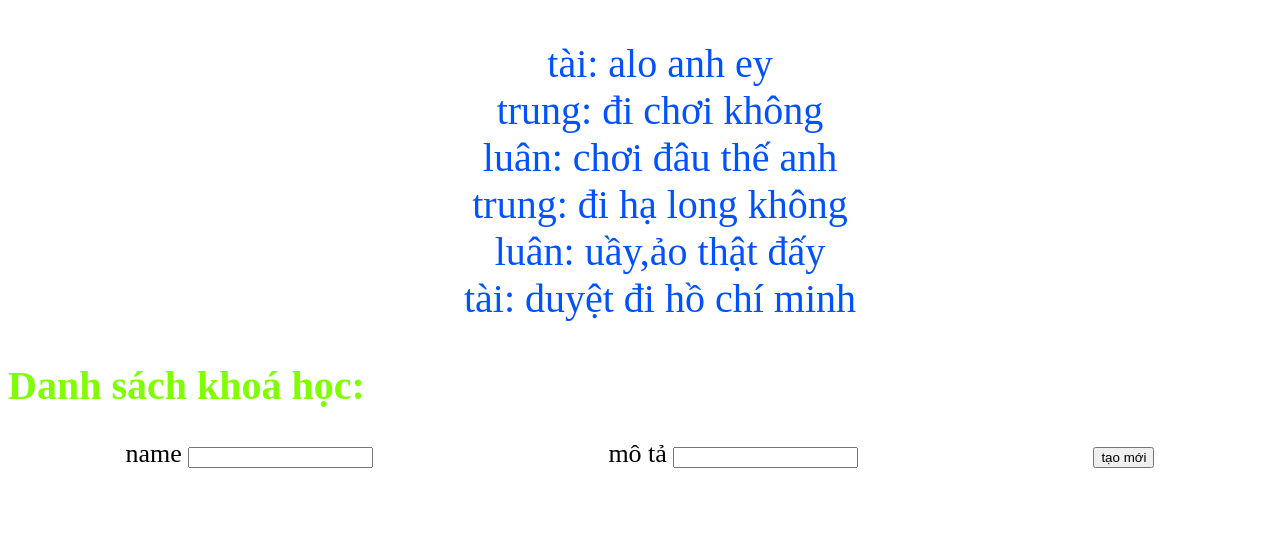
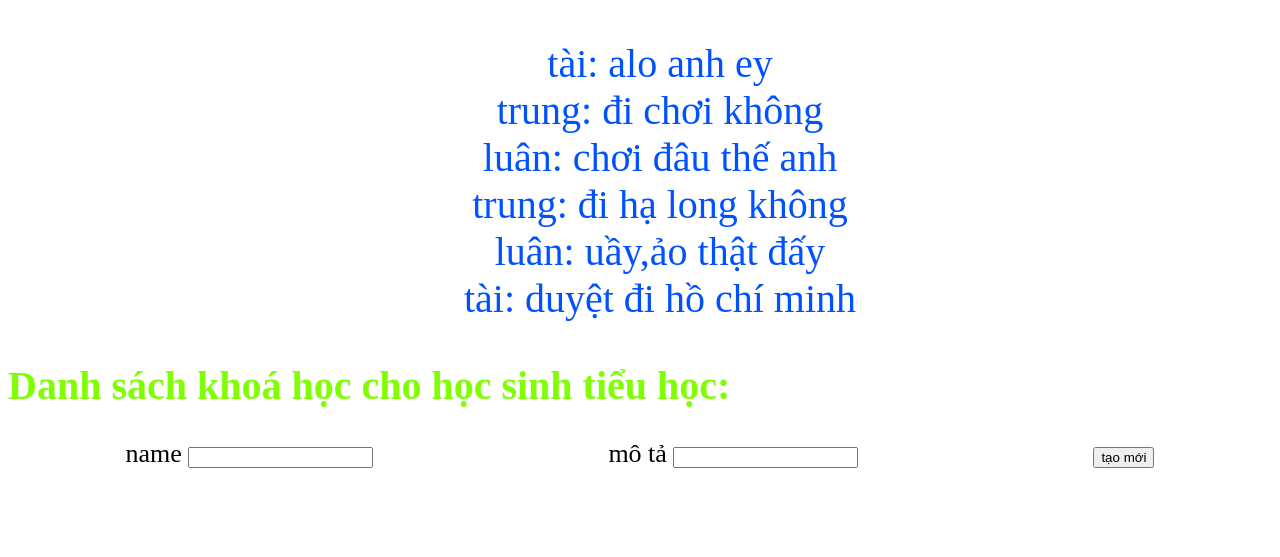
Before and after one commit to taikinhmon2/demogit, a plain HTML site: page index.html in a window 1280 px wide. Shown: the top 557 px of the page. Drawn offline with Linux system fonts and the light colour scheme; no server answers.

Commit message:
Update index.html

```diff
--- a/index.html
+++ b/index.html
@@ -12,7 +12,7 @@
     <ul class="test">
 
     </ul>
-    <h1 class="dsach">Danh sách khoá học: </h1>
+    <h1 class="dsach">Danh sách khoá học cho học sinh tiểu học: </h1>
     <ul class="bank">
 
     </ul>
```
